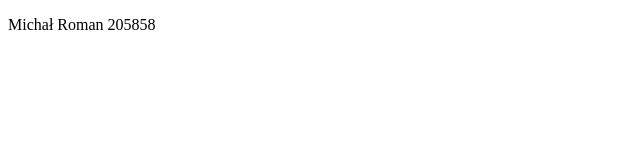
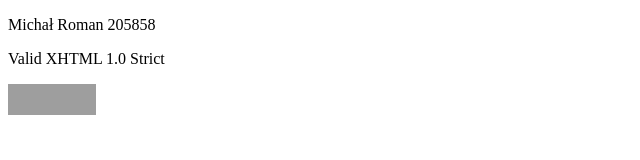
Before and after one commit to Michal-Roman0/Michal-Roman0.github.io, a plain HTML site: page index.html in a window 1280 px wide. Shown: the whole page, without its empty margins (0-640 px from the left). Drawn offline with Linux system fonts and the light colour scheme; grey boxes are pictures that could not be loaded.

Commit message:
Update index.html

```diff
--- a/index.html
+++ b/index.html
@@ -6,5 +6,12 @@
   </head>
   <body>
     <p>Michał Roman 205858</p>
+    Valid XHTML 1.0 Strict
+
+  <p>
+    <a href="http://validator.w3.org/check?uri=referer"><img
+      src="http://www.w3.org/Icons/valid-xhtml10" alt="Valid XHTML 1.0 Strict" height="31" width="88" /></a>
+  </p>
+
   </body>
 </html>
```
